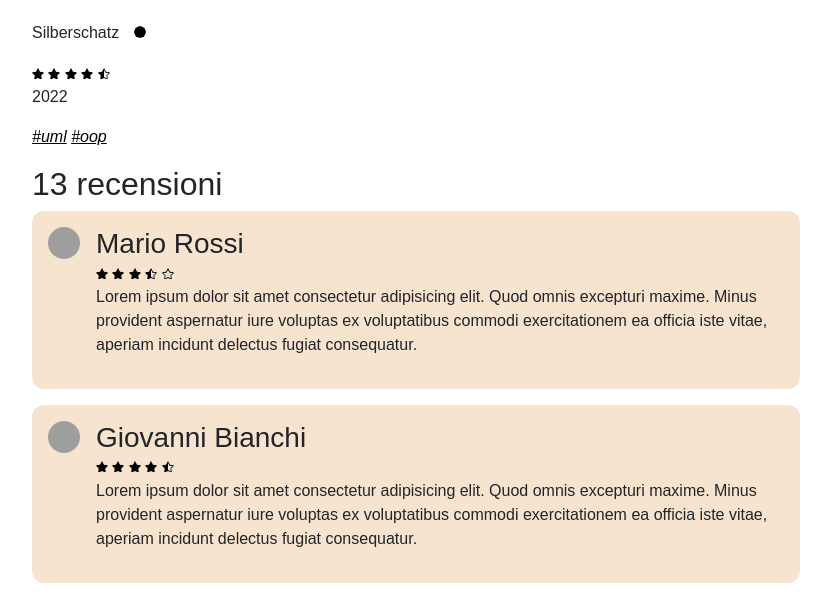
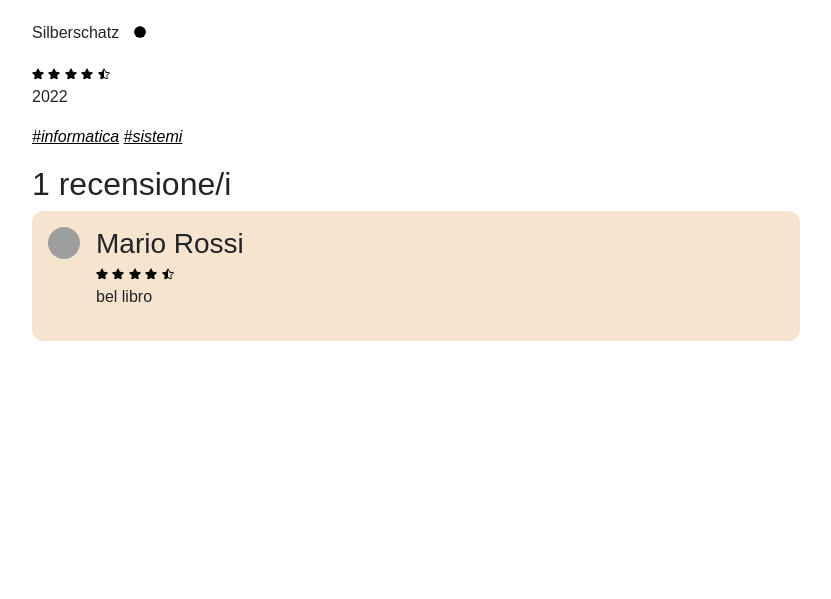
Before and after one commit to Jujez04/UniBook, a PHP site: page /bookPage.php?id=1 in a window 1280 px wide. Shown: the part 419-1018 px from the top of the page, without its empty margins (224-1055 px from the left). After the commit the page ends 760 px from the top, so only its background shows below. Run offline with PHP 8.4, Linux system fonts and the light colour scheme; data comes from the database, SQL or seed files in the repository; grey boxes are pictures that could not be loaded.

Commit message:
add: tags in book page and taginbook repo

```diff
--- a/bootstrap.php
+++ b/bootstrap.php
@@ -9,6 +9,7 @@ require_once("repo/BookRepository.php");
 require_once("repo/CatalogueRepository.php");
 require_once("repo/LoanRepository.php");
 require_once("repo/ReviewRepository.php");
+require_once("repo/TagInBookRepository.php");
 require_once("SessionManager.php");
 require_once 'AuthenticationManager.php';
 
@@ -22,7 +23,7 @@ $bookRepo = new BookRepository($dbh);
 $catalogueRepo = new CatalogueRepository($dbh);
 $loanRepo = new LoanRepository($dbh);
 $reviewRepo = new ReviewRepository($dbh);
-
+$tagInBookRepo = new TagInBookRepository($dbh);
 //Session
 $sessionManager = new SessionManager();
 
--- a/repo/ReviewRepository.php
+++ b/repo/ReviewRepository.php
@@ -40,7 +40,7 @@ class ReviewRepository {
      * Recupera tutte le recensioni di un determinato libro.
      */
     public function getReviewsByBook($codeBook) {
-        $sql = "SELECT r.*, s.name, s.surname, l.subscriptiondate
+        $sql = "SELECT r.*, s.email,s.name, s.surname, l.subscriptiondate
                 FROM review r
                 JOIN loan l ON r.idreview = l.idreview
                 JOIN student s ON l.idstudent = s.idstudent
@@ -81,5 +81,32 @@ class ReviewRepository {
         $sqlDelete = "DELETE FROM review WHERE idreview = ?";
         $this->db->executeQuery($sqlDelete, [$idReview]);
     }
+
+    /**
+     * in caso l'altra versione non funzioni provare questa.
+     */
+    public function addReviewAlterntiva($idStudent, $codeBook, $codeCopy, $subscriptionDate, $rating, $description) {
+        // vedi l'id maggiore inserito finora
+        $sqlId = "SELECT MAX(idreview) as max_id FROM review";
+        $result = $this->db->executeQuery($sqlId);
+        $newReviewId = $result[0]['max_id'] + 1;
+        $sqlReview = "INSERT INTO review (rating, description) VALUES (?, ?)";
+        $this->db->executeQuery($sqlReview, [$rating, $description]);
+
+
+        $sqlLoan = "UPDATE loan
+                    SET idreview = ?
+                    WHERE idstudent = ? AND codebook = ? AND codecopy = ? AND subscriptiondate = ?";
+
+        $this->db->executeQuery($sqlLoan, [
+            $newReviewId,
+            $idStudent,
+            $codeBook,
+            $codeCopy,
+            $subscriptionDate
+        ]);
+
+        return $newReviewId;
+    }
 }
 ?>
--- /dev/null
+++ b/repo/TagInBookRepository.php
@@ -0,0 +1,23 @@
+<?php
+require_once 'db/database.php';
+require_once 'orm/Review.php';
+class TagInBookRepository {
+    private $db;
+
+    public function __construct($db) {
+        $this->db = $db;
+
+    }
+
+    /**
+     * Recupera tutti i tag associati a un libro.
+     */
+    public function getTagsByBook($codeBook) {
+        $sql = "SELECT t.*
+                FROM tag t,tag_in_book tb
+                WHERE t.idtag = tb.idtag
+                AND tb.codebook = ?";
+        return $this->db->executeQuery($sql, [$codeBook]);
+    }
+}
+?>
--- a/template/base.php
+++ b/template/base.php
@@ -28,9 +28,7 @@
             <!-- Sezione Centro: Link Navigazione (desktop) -->
             <div >
                 <ul >
-                    <li><a href="">Negozio</a></li>
-                    <li><a href="">Negozio</a></li>
-                    <li><a href="">Negozio</a></li>
+                    <li><a href="all-books.php">Libri</a></li>
                 </ul>
             </div>
 
--- a/view/book-view.php
+++ b/view/book-view.php
@@ -35,48 +35,48 @@
     </p>
     <!-- Tag -->
     <ul>
-        <li><a href="#">#uml</a></li>
-        <li><a href="#">#oop</a></li>
+        <?php $tags = $tagInBookRepo->getTagsByBook($book->getCodeBook());
+        foreach($tags as $tag) : ?>
+        <li><a href="#"><?php echo '#' . $tag['idtag']; ?></a></li>
+        <?php endforeach; ?>
     </ul>
 </section>
 <!-- Recensioni -->
 <section>
-    <h2>13 recensioni</h2>
+    <?php $reviews = $reviewRepo->getReviewsByBook($book->getCodeBook());
+    ?>
+    <h2><?php echo count($reviews); ?> recensione/i</h2>
+    <?php foreach($reviews as $review) : ?>
     <article>
-        <img src="/profile/default-profle-icon.jpg" alt="profile icon">
+        <?php
+            $student = $studentRepo->findByEmail($review['email']);
+        ?>
+        <img src=<?php echo UPLOAD_DIR .'profiles/'. $student->getProfileImage(); ?> alt="profile icon">
         <div>
-            <h3>Mario Rossi</h3>
+            <h3><?php echo $student->getName() . ' ' . $student->getSurname(); ?></h3>
+            <?php
+                $n = $review['rating'];
+                $whole = floor($n);
+                $fraction = $n - $whole;
+                if($fraction > 0) { $remainder = 1; } else { $remainder = 0; }
+            ?>
             <div>
-                <img src="/svg/star-fill.svg" width="12" height="12" alt="">
-                <img src="/svg/star-fill.svg" width="12" height="12" alt="">
-                <img src="/svg/star-fill.svg" width="12" height="12" alt="">
-                <img src="/svg/star-half.svg" width="12" height="12" alt="">
-                <img src="/svg/star.svg" width="12" height="12" alt="">
+                <?php for($i = 0; $i < $whole; $i++) : ?>
+                    <img src="/UniBook/svg/star-fill.svg" width="12" height="12" alt="">
+                <?php endfor; ?>
+                <?php if($fraction > 0) : ?>
+                    <img src="/UniBook/svg/star-half.svg" width="12" height="12" alt="">
+                <?php endif?>
+                <?php for($i = 0; $i < 5 - $whole - $remainder; $i++) : ?>
+                    <img src="/UniBook/svg/star.svg" width="12" height="12" alt="">
+                <?php endfor; ?>
+
             </div>
             <p>
-                Lorem ipsum dolor sit amet consectetur adipisicing elit. Quod omnis excepturi maxime. Minus
-                provident aspernatur iure voluptas ex voluptatibus commodi exercitationem ea officia iste
-                vitae, aperiam incidunt delectus fugiat consequatur.
+                <?php echo $review['description']; ?>
             </p>
         </div>
     </article>
-    <article>
-        <img src="/profile/default-profle-icon.jpg" alt="profile icon">
-        <div>
-            <h3>Giovanni Bianchi</h3>
-            <div>
-                <img src="/svg/star-fill.svg" width="12" height="12" alt="">
-                <img src="/svg/star-fill.svg" width="12" height="12" alt="">
-                <img src="/svg/star-fill.svg" width="12" height="12" alt="">
-                <img src="/svg/star-fill.svg" width="12" height="12" alt="">
-                <img src="/svg/star-half.svg" width="12" height="12" alt="">
-            </div>
-            <p>
-                Lorem ipsum dolor sit amet consectetur adipisicing elit. Quod omnis excepturi maxime. Minus
-                provident aspernatur iure voluptas ex voluptatibus commodi exercitationem ea officia iste
-                vitae, aperiam incidunt delectus fugiat consequatur.
-            </p>
-        </div>
-    </article>
+    <?php endforeach; ?>
+
 </section>
-</section>
```
Also changed, not shown: all-books.php (added, +23 -0 lines), view/all-books-view.php (added, +57 -0 lines).
